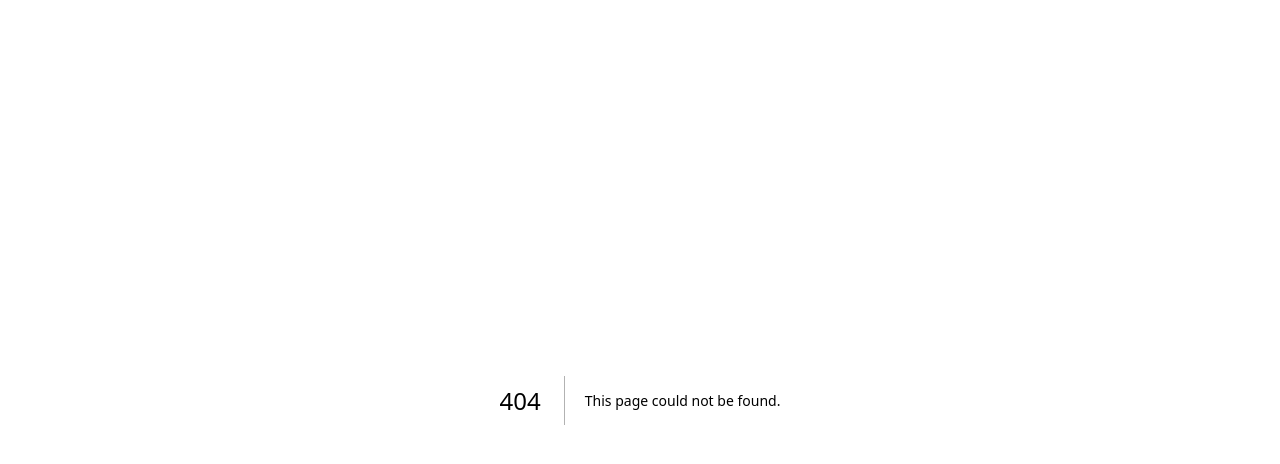
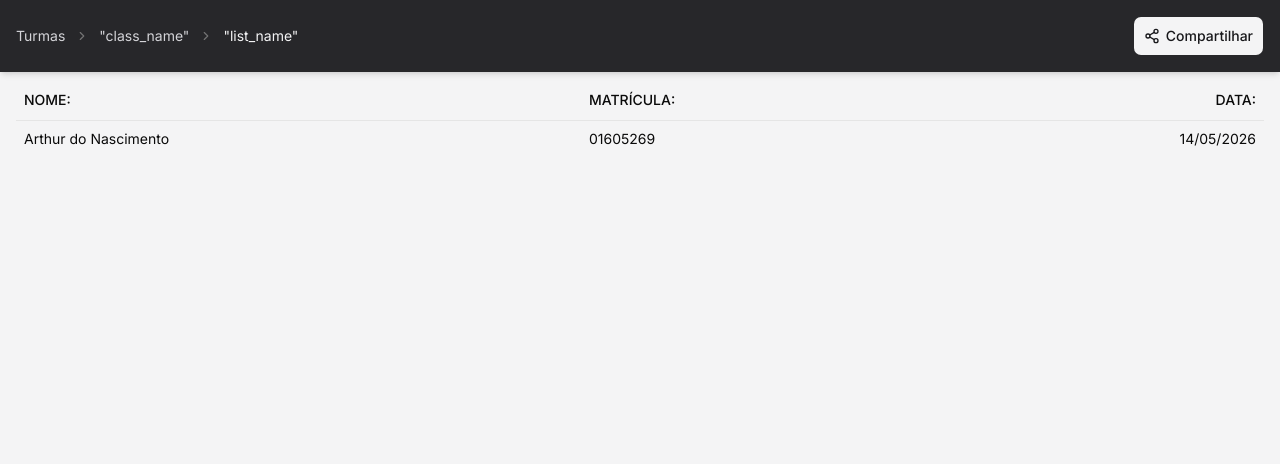
Before and after one commit to oartuu/Beacon-Front, a Next.js app: page /list/1 in a window 1280 px wide. Before the commit this address had no page. Shown: the top 464 px of the page. Built offline with nearby package versions, Linux system fonts and the light colour scheme.

Commit message:
create list page and table

```diff
--- /dev/null
+++ b/app/list/[shareToken]/page.tsx
@@ -0,0 +1,83 @@
+import {
+  Breadcrumb,
+  BreadcrumbItem,
+  BreadcrumbLink,
+  BreadcrumbList,
+  BreadcrumbPage,
+  BreadcrumbSeparator,
+} from "@/components/ui/breadcrumb";
+import { Button } from "@/components/ui/button";
+import { Table, TableBody, TableCell, TableHead, TableHeader, TableRow } from "@/components/ui/table";
+import { Plus, Share2 } from "lucide-react";
+import Link from "next/link";
+
+
+export default function page() {
+  return (
+    <div className="h-dvh flex flex-col bg-zinc-100 dark:bg-zinc-900 ">
+      <header className="bg-zinc-800 w-full px-4 h-18 flex justify-between items-center shadow-md">
+        <div>
+          <Breadcrumb>
+            <BreadcrumbList>
+              <BreadcrumbItem>
+                <BreadcrumbLink asChild>
+                  <Link
+                    href="/class"
+                    className="text-zinc-300 hover:text-zinc-100"
+                  >
+                    Turmas
+                  </Link>
+                </BreadcrumbLink>
+              </BreadcrumbItem>
+              <BreadcrumbSeparator />
+              <BreadcrumbItem>
+                <BreadcrumbLink asChild>
+                  <Link
+                    href="/class"
+                    className="text-zinc-300 hover:text-zinc-100"
+                  >
+                    "class_name"
+                  </Link>
+                </BreadcrumbLink>
+              </BreadcrumbItem>
+              <BreadcrumbSeparator />
+              <BreadcrumbItem>
+                <BreadcrumbPage className="text-zinc-100">
+                  "list_name"
+                </BreadcrumbPage>
+              </BreadcrumbItem>
+            </BreadcrumbList>
+          </Breadcrumb>
+        </div>
+
+        <div>
+          <Button
+            size={"lg"}
+            className=" flex justify-between hover:cursor-pointer bg-zinc-100 text-zinc-900"
+          >
+            <Share2 />
+            Compartilhar
+          </Button>
+        </div>
+      </header>
+      <main className="flex-1 px-4 ">
+        <Table className="mt-2">
+          <TableHeader>
+            <TableRow>
+              <TableHead>NOME:</TableHead>
+              <TableHead>MATRÍCULA:</TableHead>
+              <TableHead className="text-right">DATA:</TableHead>
+            </TableRow>
+          </TableHeader>
+          <TableBody>
+            <TableRow>
+                <TableCell>Arthur do Nascimento</TableCell>
+                <TableCell>01605269</TableCell>
+                <TableCell className="text-right">14/05/2026</TableCell>
+            </TableRow>
+          </TableBody>
+        </Table>
+      </main>
+    </div>
+  );
+}
--- /dev/null
+++ b/components/ui/table.tsx
@@ -0,0 +1,116 @@
+"use client"
+
+import * as React from "react"
+
+import { cn } from "@/lib/utils"
+
+function Table({ className, ...props }: React.ComponentProps<"table">) {
+  return (
+    <div
+      data-slot="table-container"
+      className="relative w-full overflow-x-auto"
+    >
+      <table
+        data-slot="table"
+        className={cn("w-full caption-bottom text-sm", className)}
+        {...props}
+      />
+    </div>
+  )
+}
+
+function TableHeader({ className, ...props }: React.ComponentProps<"thead">) {
+  return (
+    <thead
+      data-slot="table-header"
+      className={cn("[&_tr]:border-b", className)}
+      {...props}
+    />
+  )
+}
+
+function TableBody({ className, ...props }: React.ComponentProps<"tbody">) {
+  return (
+    <tbody
+      data-slot="table-body"
+      className={cn("[&_tr:last-child]:border-0", className)}
+      {...props}
+    />
+  )
+}
+
+function TableFooter({ className, ...props }: React.ComponentProps<"tfoot">) {
+  return (
+    <tfoot
+      data-slot="table-footer"
+      className={cn(
+        "border-t bg-muted/50 font-medium [&>tr]:last:border-b-0",
+        className
+      )}
+      {...props}
+    />
+  )
+}
+
+function TableRow({ className, ...props }: React.ComponentProps<"tr">) {
+  return (
+    <tr
+      data-slot="table-row"
+      className={cn(
+        "border-b transition-colors hover:bg-muted/50 has-aria-expanded:bg-muted/50 data-[state=selected]:bg-muted",
+        className
+      )}
+      {...props}
+    />
+  )
+}
+
+function TableHead({ className, ...props }: React.ComponentProps<"th">) {
+  return (
+    <th
+      data-slot="table-head"
+      className={cn(
+        "h-10 px-2 text-left align-middle font-medium whitespace-nowrap text-foreground [&:has([role=checkbox])]:pr-0",
+        className
+      )}
+      {...props}
+    />
+  )
+}
+
+function TableCell({ className, ...props }: React.ComponentProps<"td">) {
+  return (
+    <td
+      data-slot="table-cell"
+      className={cn(
+        "p-2 align-middle whitespace-nowrap [&:has([role=checkbox])]:pr-0",
+        className
+      )}
+      {...props}
+    />
+  )
+}
+
+function TableCaption({
+  className,
+  ...props
+}: React.ComponentProps<"caption">) {
+  return (
+    <caption
+      data-slot="table-caption"
+      className={cn("mt-4 text-sm text-muted-foreground", className)}
+      {...props}
+    />
+  )
+}
+
+export {
+  Table,
+  TableHeader,
+  TableBody,
+  TableFooter,
+  TableHead,
+  TableRow,
+  TableCell,
+  TableCaption,
+}
```
